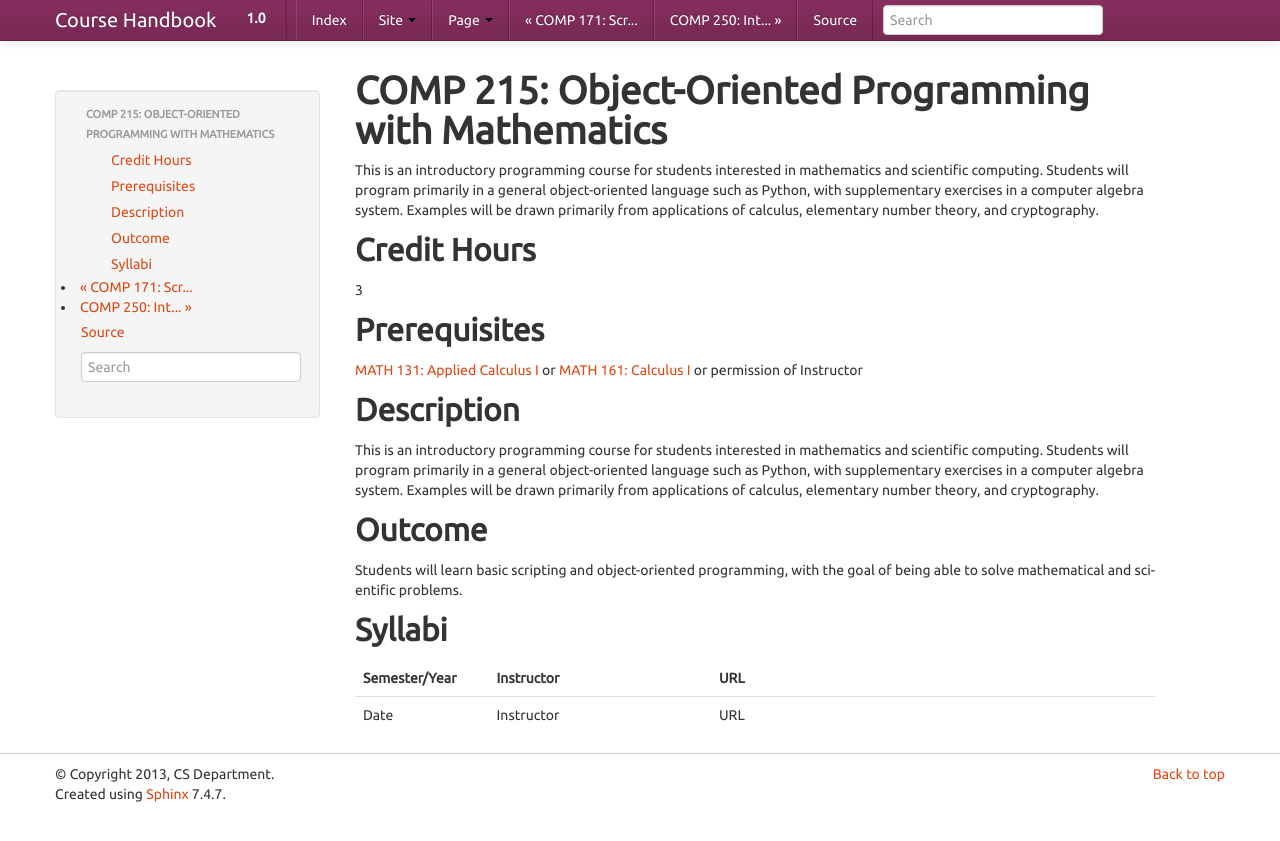
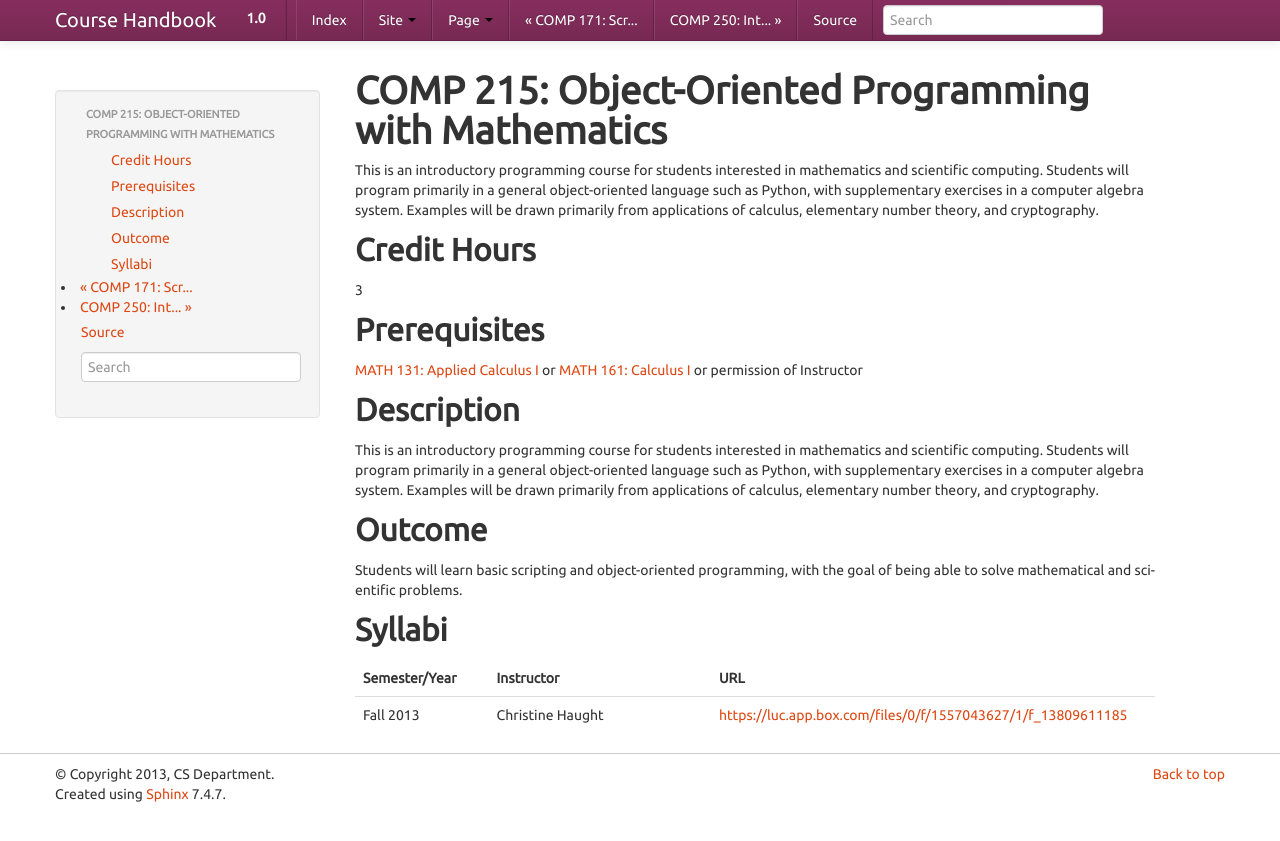
Before and after one commit to kyang5/coursedescriptions, a Sphinx documentation site: the page built from source/comp215.rst, in a window 1280 px wide. Shown: the top 841 px of the page. Built offline with Sphinx 7.4.7, drawn with Linux system fonts in a browser that asks for light colours.

Commit message:
Added syllabus for COMP 215

```diff
--- a/source/comp215.rst
+++ b/source/comp215.rst
@@ -35,4 +35,4 @@
    	:header: "Semester/Year", "Instructor", "URL"
    	:widths: 15, 25, 50
 
-	"Date", "Instructor", "URL"
+	"Fall 2013", "Christine Haught", "https://luc.app.box.com/files/0/f/1557043627/1/f_13809611185"
```
